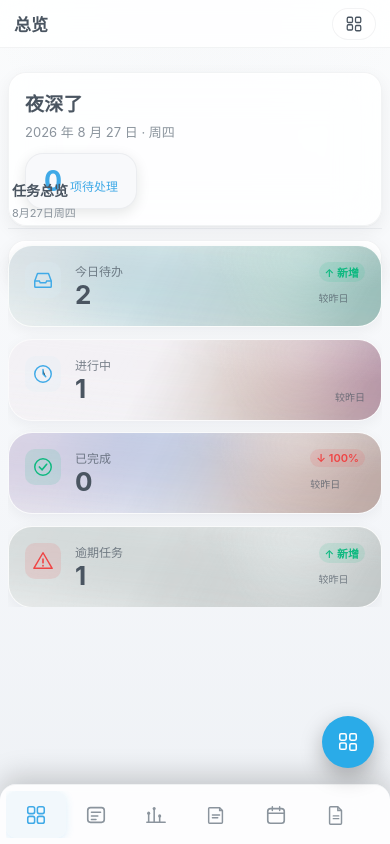
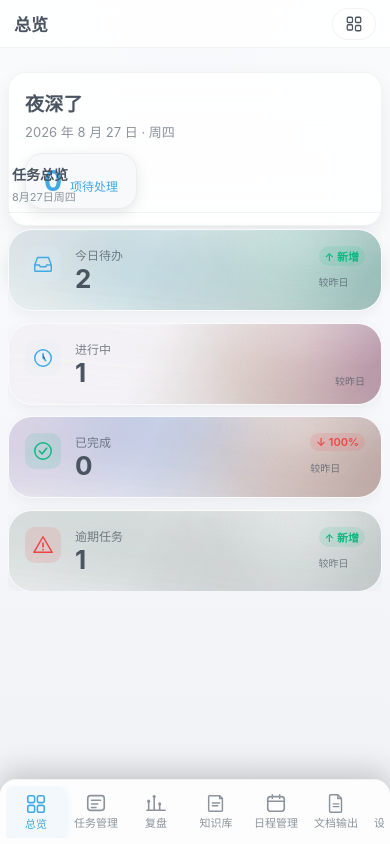
Before and after one commit to Morty-one/workbench, a Vue app: page / in a window 390 px wide. Built offline with nearby package versions, Linux system fonts and the light colour scheme.

Commit message:
fix: 手机端①删除右下角重复FAB(保留顶栏按钮) ②去除底部Tab折叠按钮(PC不变,默认展开)

```diff
--- a/src/App.vue
+++ b/src/App.vue
@@ -634,16 +634,6 @@ function trend(value, prev) {
       </button>
     </div>
 
-    <!-- 移动端右下角 FAB：调出任务总览抽屉（仅 ≤720px 显示） -->
-    <button class="m-fab" @click="toggleMobileMetrics" title="任务总览">
-      <svg viewBox="0 0 24 24" width="22" height="22">
-        <rect x="3" y="13" width="7" height="7" rx="1.5" fill="none" stroke="currentColor" stroke-width="1.7"/>
-        <rect x="14" y="3" width="7" height="7" rx="1.5" fill="none" stroke="currentColor" stroke-width="1.7"/>
-        <rect x="14" y="14" width="7" height="7" rx="1.5" fill="none" stroke="currentColor" stroke-width="1.7"/>
-        <rect x="3" y="3" width="7" height="7" rx="1.5" fill="none" stroke="currentColor" stroke-width="1.7"/>
-      </svg>
-    </button>
-
     <!-- 紧凑提醒 toast -->
     <div class="toasts">
       <div v-for="toast in toasts" :key="toast.uid" class="toast" :class="toast.mode" @mouseenter="onToastEnter(toast)" @mouseleave="onToastLeave(toast)">
@@ -781,7 +771,6 @@ function trend(value, prev) {
 }
 /* 移动端专属元素：默认（桌面）隐藏，仅在 ≤720px 出现 */
 .m-appbar,
-.m-fab,
 .m-mask {
   display: none;
 }
@@ -812,7 +801,7 @@ function trend(value, prev) {
     height: auto !important;
     overflow-y: visible !important;
     padding: 0 !important;
-    padding-bottom: calc(88px + env(safe-area-inset-bottom)) !important; /* 给右下 FAB 让位，避免遮挡底部内容 */
+    padding-bottom: calc(72px + env(safe-area-inset-bottom)) !important; /* 避让底部 Tab（FAB 已移除） */
     border: 0 !important;
     background: transparent !important;
     box-shadow: none !important;
@@ -912,22 +901,17 @@ function trend(value, prev) {
     font-size: 11px;
   }
 
-  /* 右下角 FAB：调出任务总览抽屉 */
-  .m-fab {
-    display: flex !important;
-    align-items: center;
-    justify-content: center;
-    position: fixed;
-    right: 16px;
-    bottom: calc(76px + env(safe-area-inset-bottom));
-    z-index: 55;
-    width: 52px;
-    height: 52px;
-    border-radius: 50%;
-    border: 0;
-    color: #fff;
-    background: var(--accent, #2aabe8);
-    box-shadow: 0 8px 22px rgba(0, 0, 0, 0.28);
+  /* 问题③：手机端去除底部 Tab 的折叠/展开按钮（PC 端不变）。
+     强制底部 Tab 始终为展开态（显示文字），不受 PC 端 sidebarCollapsed 状态影响。 */
+  .nav-float-btn {
+    display: none !important;
+  }
+  .sidebar.collapsed .nav-label {
+    display: inline !important;
+  }
+  /* 指标栏在手机端恒为抽屉，桌面端的「收起后右侧展开按钮」在手机端无意义，隐藏 */
+  .metrics-edge-wrap {
+    display: none !important;
   }
 
   /* 任务总览抽屉（覆盖默认 ≤1100px 的 display:none） */
```
